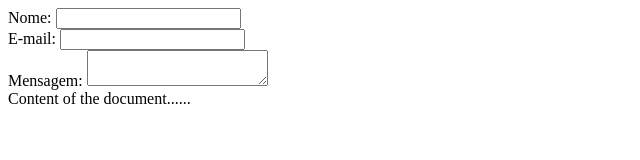
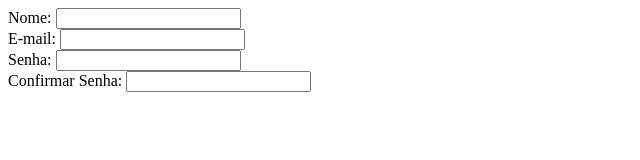
Before and after one commit to Thiagueira/gcm2, a plain HTML site: page index.html in a window 1280 px wide. Shown: the whole page, without its empty margins (0-640 px from the left). Drawn offline with Linux system fonts and the light colour scheme.

Commit message:
O campos de preechimentos foram criados

```diff
--- a/index.html
+++ b/index.html
@@ -1,3 +1,4 @@
+
 <!DOCTYPE html>
 <html>
 <head>
@@ -14,12 +15,17 @@
         <input type="email" id="email" />
     </div>
     <div>
-        <label for="msg">Mensagem:</label>
-        <textarea id="msg"></textarea>
+        <label for="password">Senha:</label>
+         <input type="password" id="password" />
+
+    </div>
+     <div>
+        <label for="Confirma password">Confirmar Senha:</label>
+         <input type="Confirma password" id="Confirma password" />
+
     </div>
 </form>
 <body>
-Content of the document......
 </body>
 
 </html>
```
